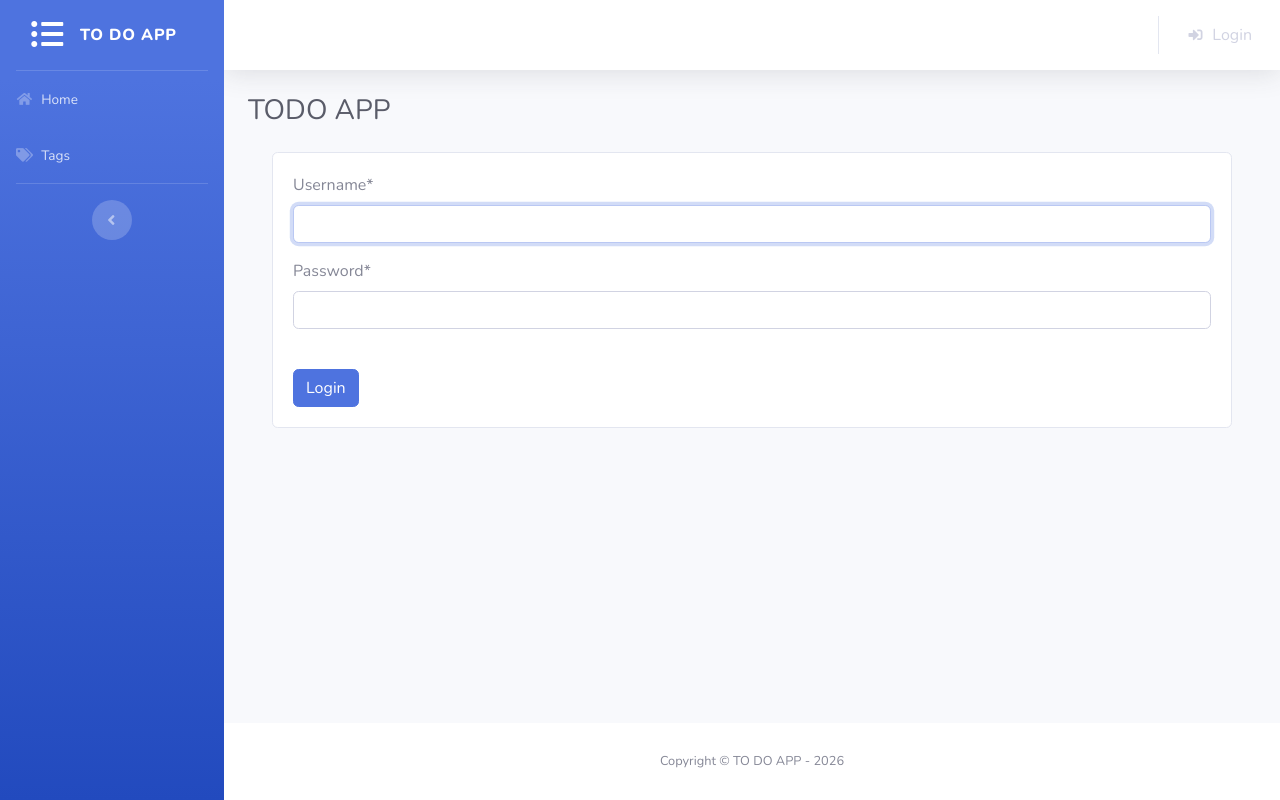
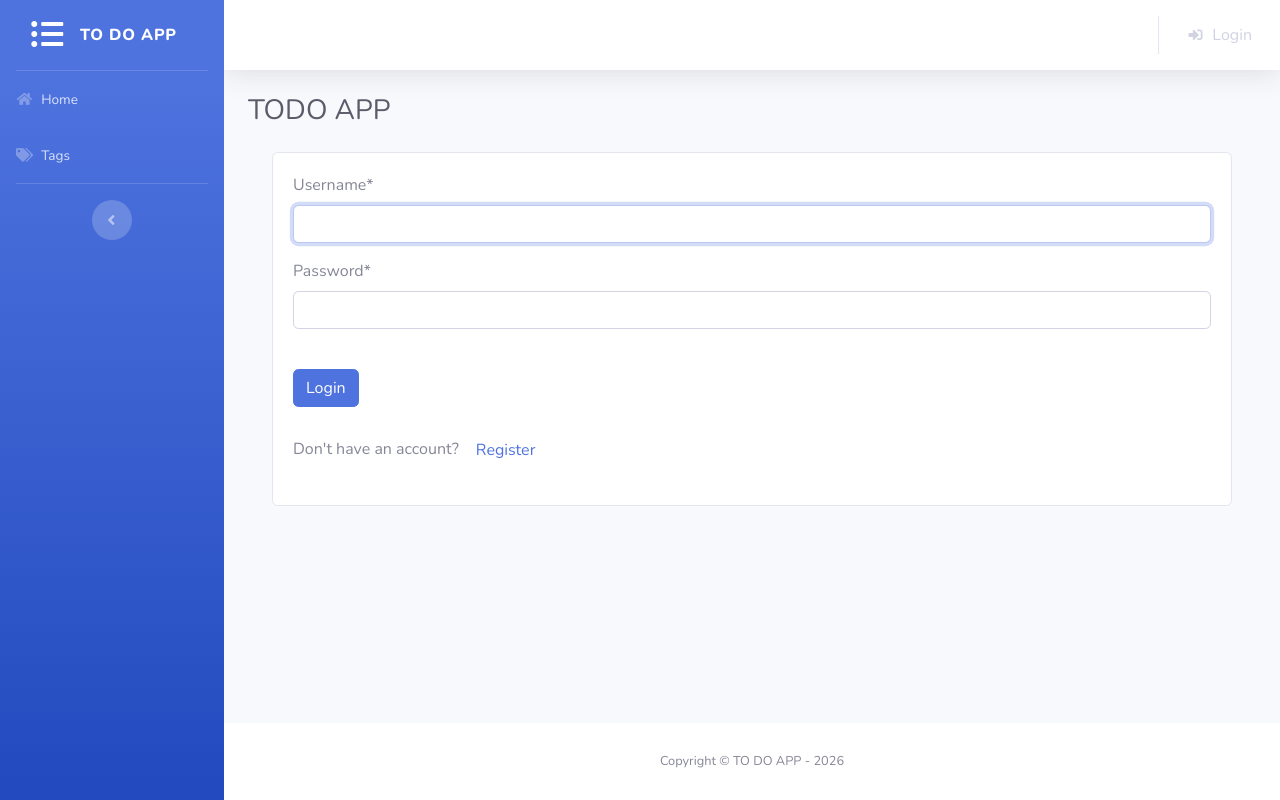
Before and after one commit to Exteriordemonic/py-to-do-list, a Django app: page /accounts/login/ in a window 1280 px wide. Run offline with Django 5.2, Linux system fonts and the light colour scheme; some libraries are stand-ins or nearby versions.

Commit message:
feat: Add registration link to login page for improved user onboarding

```diff
--- a/templates/registration/login.html
+++ b/templates/registration/login.html
@@ -18,6 +18,10 @@
 
         <button type="submit" class="btn btn-primary mt-4">Login</button>
       </form>
+      <p class="mt-4 text-sm">
+        Don't have an account?
+        <a href="{% url 'users:register' %}" class="btn btn-link">Register</a>
+      </p>
     </div>
   </div>
 </div>
```
